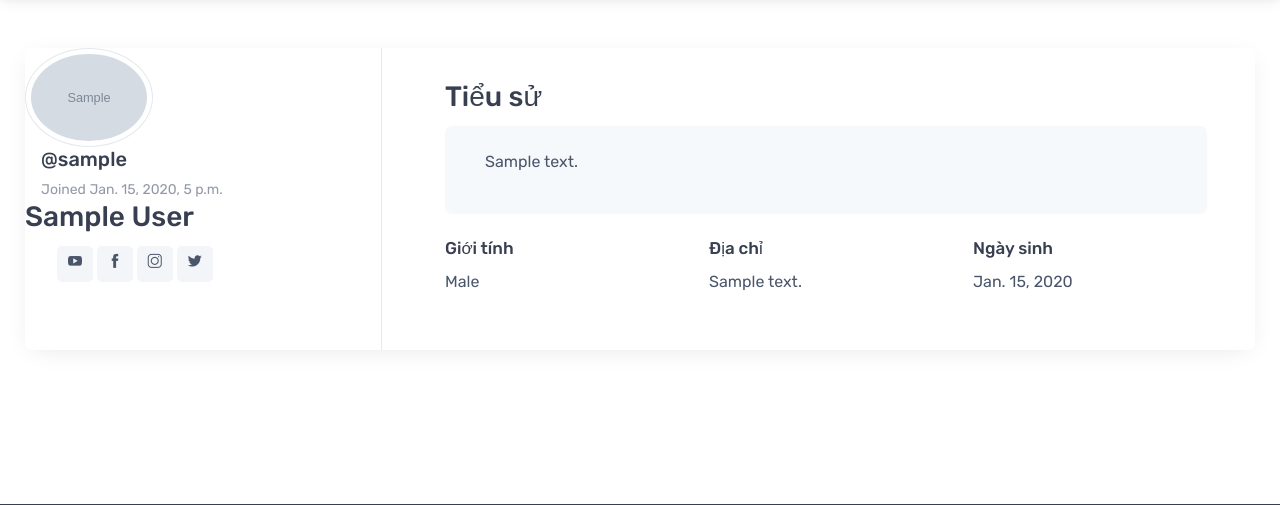
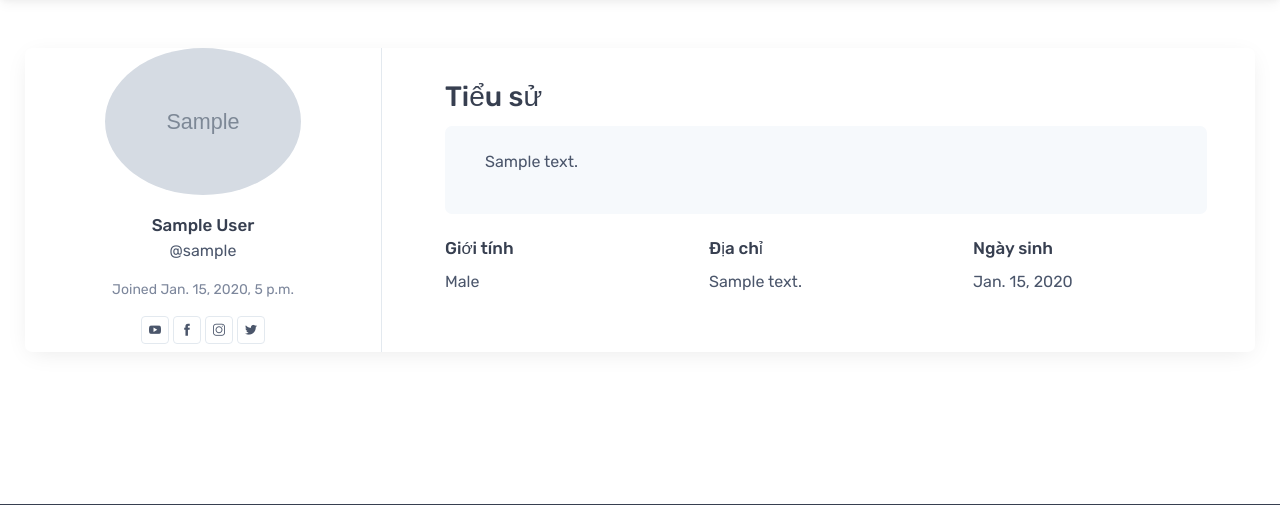
Before and after one commit to hoangvangioi/blog-django, a Django app: a page that uses templates/accounts/profile.html in a window 1280 px wide. Shown: the part 86-591 px from the top of the page. Run offline with Django 4.2, Linux system fonts and the light colour scheme; tables that the repository leaves empty hold one stand-in row (values such as "Sample post"); grey boxes marked "Sample" are stand-in pictures; some libraries are stand-ins or nearby versions; some web fonts are replaced.

Commit message:
Blog Django v1.0

```diff
--- a/templates/accounts/profile.html
+++ b/templates/accounts/profile.html
@@ -12,20 +12,15 @@
             <aside class="col-lg-4 pe-xl-5">
                 <!-- Actual menu-->
                 <div class="h-100 border-end mb-2">
-                    <div class="img-thumbnail rounded-circle position-relative flex-shrink-0 align-items-center" style="width: 8rem;">
-                        <img class="rounded-circle" src="{{ profile.get_avatar }}" alt="@{{profile.user.username}}">
-                    </div>
-                    <div class="ps-3">
-                        <h3 class="h5 mb-2">@{{profile.user.username}}</h3><span class="d-block fs-sm opacity-60">Joined {{profile.created_at}}</span>
-                    </div>
-                    <h3>{{profile.user.get_full_name}}</h3>
-                    <div class="network">
-                        <ul class="item">
-                            <li class="btn btn-social bs-youtube"><i class="ci-youtube"></i></li>
-                            <li class="btn btn-social bs-facebook"><i class="ci-facebook"></i></li>
-                            <li class="btn btn-social bs-instagram"><i class="ci-instagram"></i></li>
-                            <li class="btn btn-social bs-twitter"><i class="ci-twitter"></i></li>
-                        </ul>
+                    <div class="text-center">
+                        <img src="{{ profile.get_avatar }}" class="d-inline-block rounded-circle mb-3" width="55%" alt="{{profile.user.get_full_name}}">
+                        <h6 class="pt-1 mb-1">{{profile.user.get_full_name}}</h6>
+                        <p>@{{profile.user.username}}</p>
+                        <p class="fs-sm text-muted">Joined {{profile.created_at}}</p>
+                        <a href="{{profile.website_url}}" class="btn-social bs-youtube bs-outline bs-sm"><i class="ci-youtube"></i></a>
+                        <a href="{{profile.facebook_url}}" class="btn-social bs-facebook bs-outline bs-sm"><i class="ci-facebook"></i></a>
+                        <a href="{{profile.instagram_url}}" class="btn-social bs-instagram bs-outline bs-sm"><i class="ci-instagram"></i></a>
+                        <a href="{{profile.twitter_url}}" class="btn-social bs-twitter bs-outline bs-sm"><i class="ci-twitter"></i></a>
                     </div>
                 </div>
             </aside>
@@ -40,7 +35,6 @@
                             </div>
                         </div>
                     </div>
-
                     <div class="row">
                         <div class="col-lg-4">
                             <h6>Giới tính</h6>
@@ -55,7 +49,6 @@
                             <p>{{profile.birthday}}</p>
                         </div>
                     </div>
-
                 </div>
             </section>
         </div>
```
